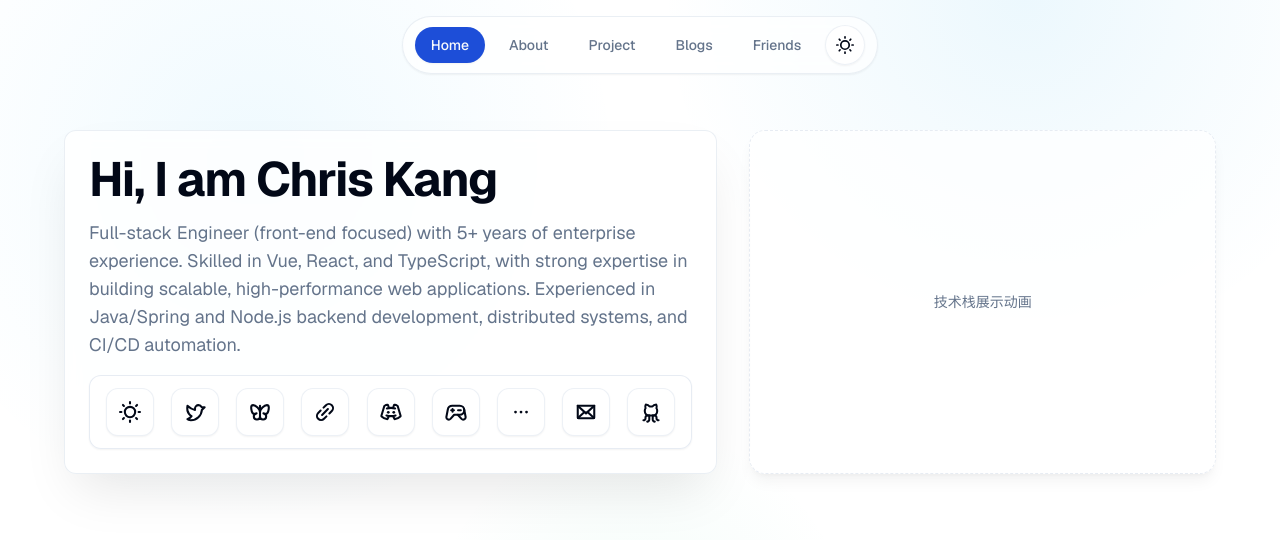
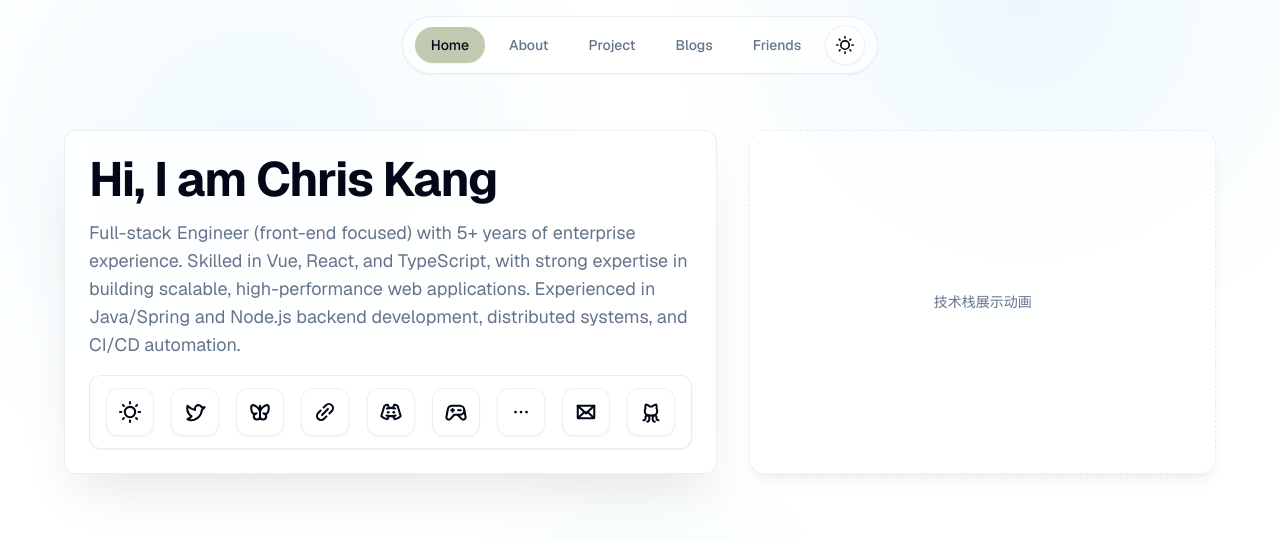
Before and after one commit to kangchainx/chriskang.dev, a Next.js app: page / in a window 1280 px wide. Shown: the top 540 px of the page. Built offline with nearby package versions, Linux system fonts and the light colour scheme.

Commit message:
style: tweak theme colors for light and dark

```diff
--- a/src/app/globals.css
+++ b/src/app/globals.css
@@ -9,8 +9,8 @@
   --card-foreground: 222.2 84% 4.9%;
   --popover: 0 0% 100%;
   --popover-foreground: 222.2 84% 4.9%;
-  --primary: 224.3 76.3% 48%;
-  --primary-foreground: 210 40% 98%;
+  --primary: 78 18% 74%; /* #C0CAAD */
+  --primary-foreground: 222.2 84% 4.9%;
   --secondary: 210 40% 96.1%;
   --secondary-foreground: 222.2 47.4% 11.2%;
   --muted: 210 40% 96.1%;
@@ -30,14 +30,14 @@
 }
 
 .dark {
-  --background: 222.2 47.4% 11.2%;
+  --background: 170 5% 18%; /* #2C302E */
   --foreground: 213 31% 91%;
-  --card: 222.2 47.4% 14%;
+  --card: 140 3% 29%; /* #474A48 */
   --card-foreground: 213 31% 91%;
   --popover: 222.2 47.4% 14%;
   --popover-foreground: 213 31% 91%;
-  --primary: 201 94% 50%;
-  --primary-foreground: 210 40% 98%;
+  --primary: 51 47% 63%; /* #CEC075 */
+  --primary-foreground: 222.2 84% 4.9%;
   --secondary: 226 70% 20%;
   --secondary-foreground: 213 31% 91%;
   --muted: 223 47% 20%;
```
